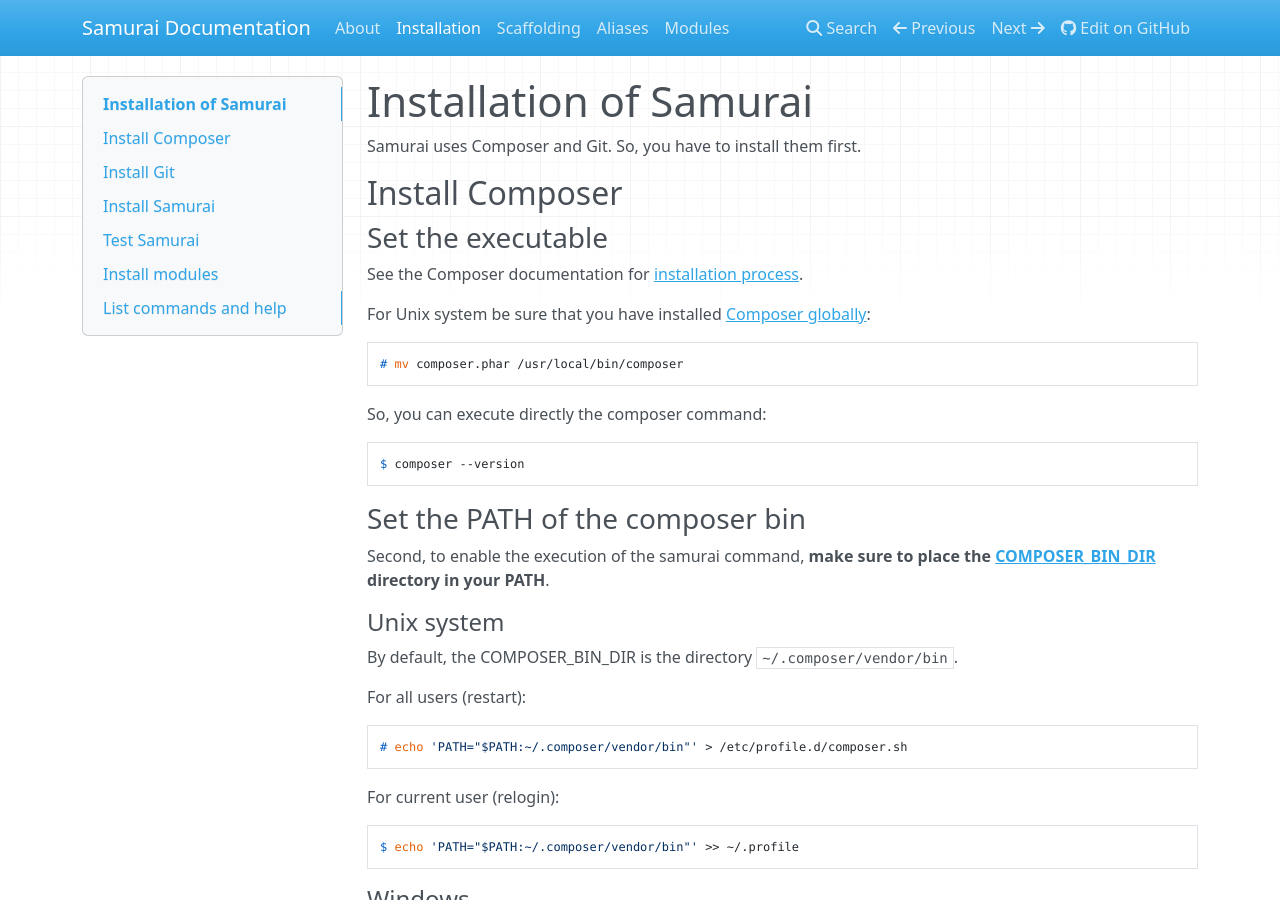
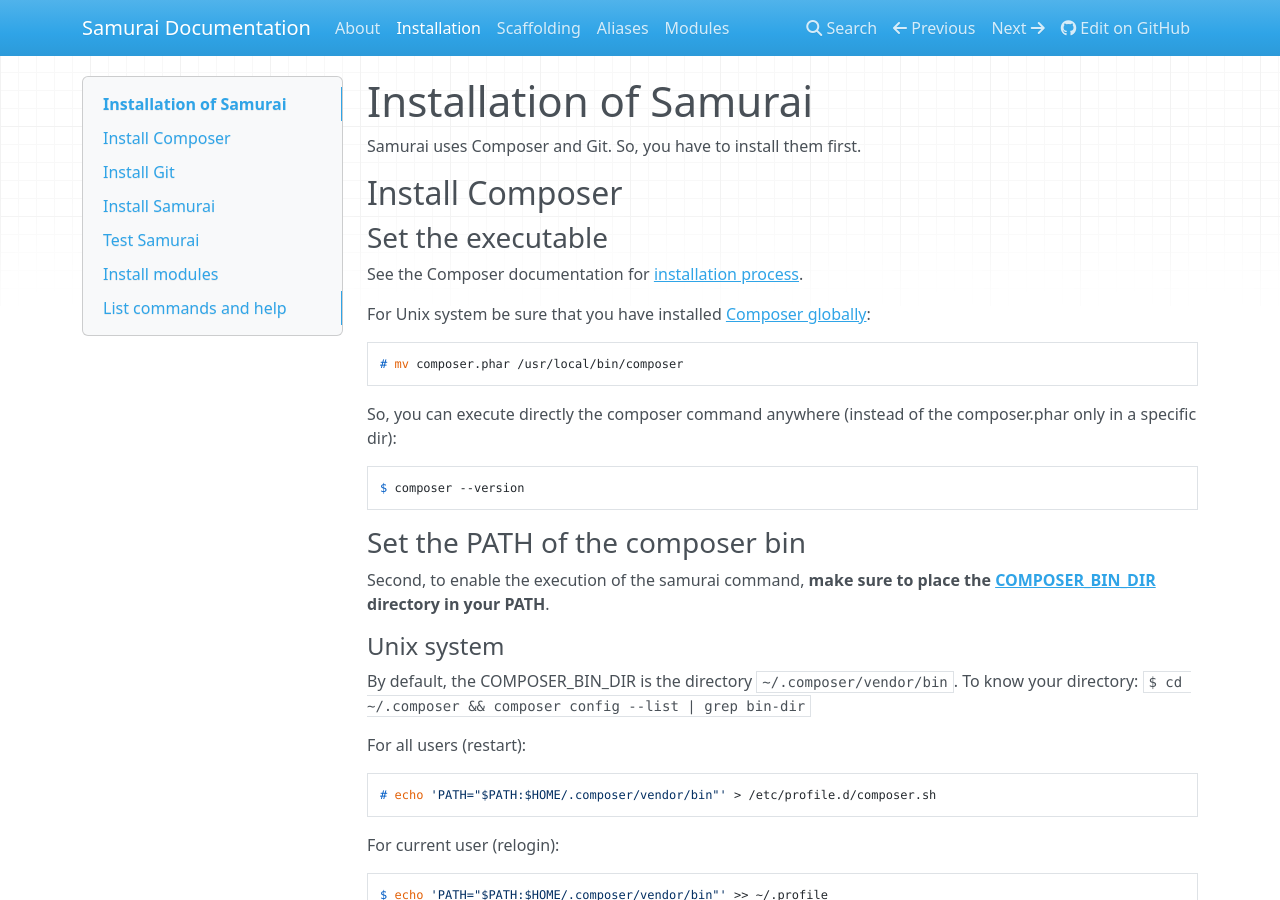
Before and after one commit to Raphhh/samurai, an MkDocs documentation site: the page built from doc/user-guide/installation.md, in a window 1280 px wide and 900 px high. Built offline with MkDocs 1.6.1, drawn with Linux system fonts in a browser that asks for light colours; nearby versions of some CDN libraries; old or Windows-style settings are respelled for this version of MkDocs.

Commit message:
change doc

````diff
--- a/doc/user-guide/installation.md
+++ b/doc/user-guide/installation.md
@@ -14,7 +14,7 @@ For Unix system be sure that you have installed [Composer globally](https://getc
 # mv composer.phar /usr/local/bin/composer
 ```
 
-So, you can execute directly the composer command:
+So, you can execute directly the composer command anywhere (instead of the composer.phar only in a specific dir):
 ```console
 $ composer --version
 ```
@@ -25,18 +25,18 @@ Second, to enable the execution of the samurai command, **make sure to place the
 
 #### Unix system
 
-By default, the COMPOSER_BIN_DIR is the directory `~/.composer/vendor/bin`.
+By default, the COMPOSER_BIN_DIR is the directory `~/.composer/vendor/bin`. To know your directory: `$ cd ~/.composer && composer config --list | grep bin-dir`
 
 For all users (restart):
 
 ```console
-# echo 'PATH="$PATH:~/.composer/vendor/bin"' > /etc/profile.d/composer.sh
+# echo 'PATH="$PATH:$HOME/.composer/vendor/bin"' > /etc/profile.d/composer.sh
 ```
 
 For current user (relogin):
 
 ```console
-$ echo 'PATH="$PATH:~/.composer/vendor/bin"' >> ~/.profile
+$ echo 'PATH="$PATH:$HOME/.composer/vendor/bin"' >> ~/.profile
 ```
 
 #### Windows
````
